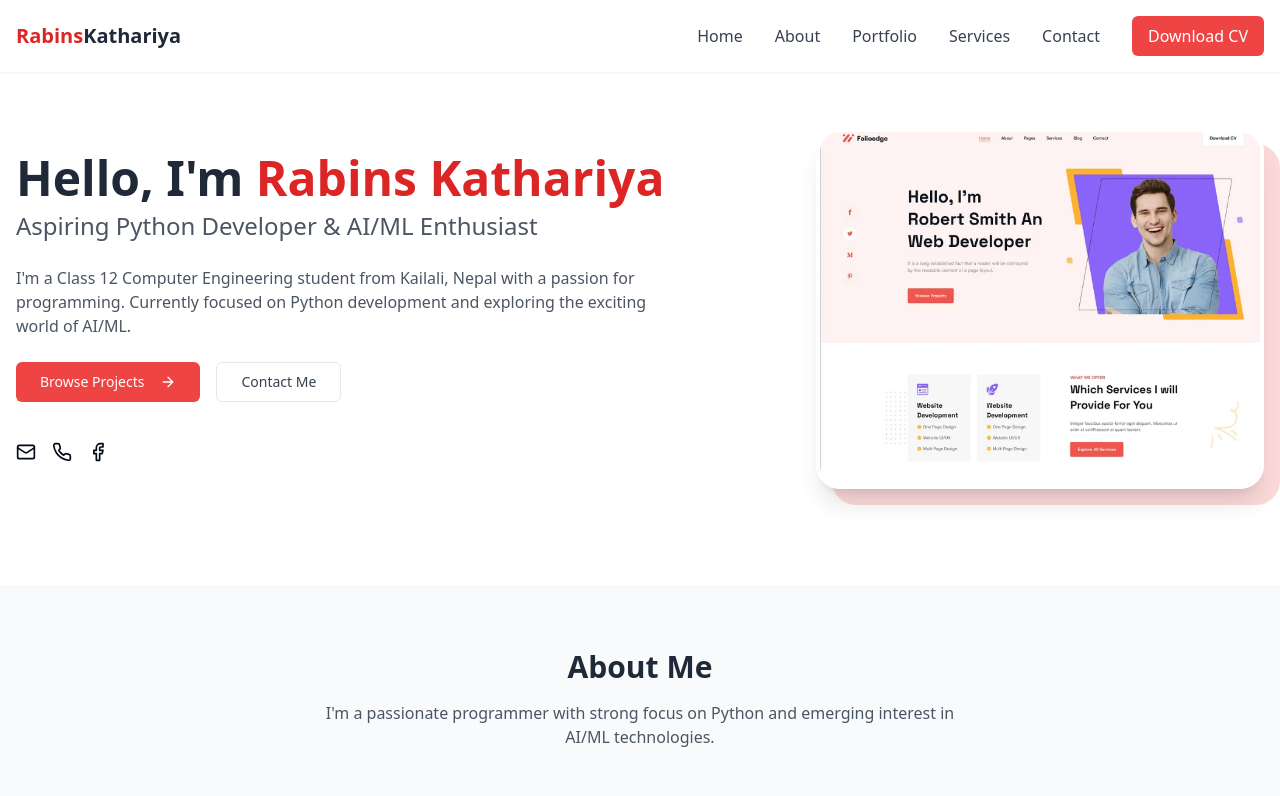
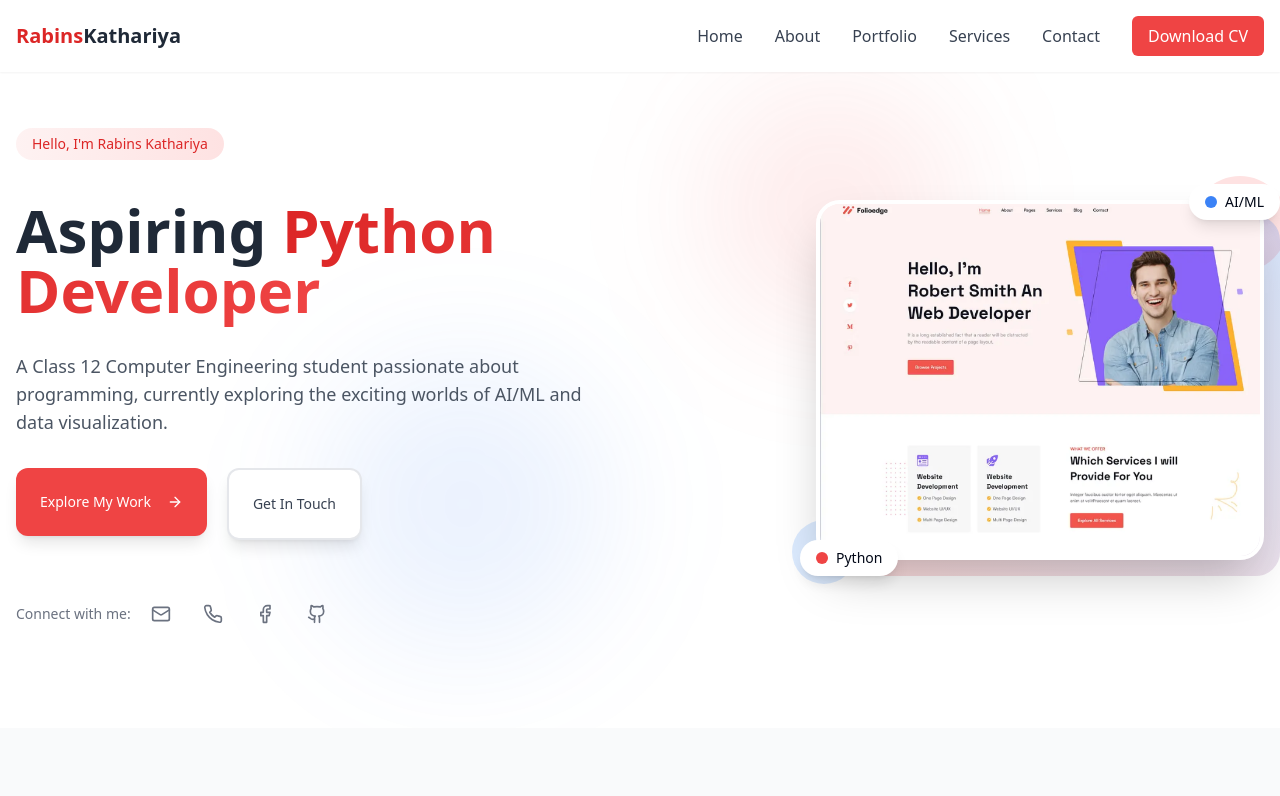
Before and after one commit to rabinsKathariya/rabins-portfolio-nexus, a React (Vite) app: page / in a window 1280 px wide. Shown: the top 796 px of the page. Built offline with nearby package versions, Linux system fonts and the light colour scheme.

Commit message:
Enhance hero section UI
Improve the design of the hero section for a more modern look.

```diff
--- a/src/components/SkillBar.tsx
+++ b/src/components/SkillBar.tsx
@@ -13,7 +13,7 @@ const SkillBar = ({ skill, level }: SkillBarProps) => {
       </div>
       <div className="h-2 bg-gray-200 rounded-full overflow-hidden">
         <div
-          className="h-full bg-brand-500 rounded-full transition-all duration-1000"
+          className="h-full bg-gradient-to-r from-brand-500 to-brand-600 rounded-full transition-all duration-1000 ease-out"
           style={{ width: `${level}%` }}
         ></div>
       </div>
--- a/src/components/SocialLinks.tsx
+++ b/src/components/SocialLinks.tsx
@@ -1,19 +1,20 @@
 
-import { Facebook, Mail, Phone } from "lucide-react";
+import { Facebook, Mail, Phone, Github, Linkedin, Instagram } from "lucide-react";
+import { cn } from "@/lib/utils";
 
-const SocialLinks = () => {
+const SocialLinks = ({ className }: { className?: string }) => {
   return (
-    <div className="flex space-x-4">
+    <div className={cn("flex items-center space-x-4", className)}>
       <a
         href="mailto:insrab464@gmail.com"
-        className="hover:text-brand-500 transition-colors"
+        className="hover:text-brand-500 transition-colors duration-300 hover:scale-110 transform p-2"
         aria-label="Email"
       >
         <Mail className="h-5 w-5" />
       </a>
       <a
         href="tel:+9779868375317"
-        className="hover:text-brand-500 transition-colors"
+        className="hover:text-brand-500 transition-colors duration-300 hover:scale-110 transform p-2"
         aria-label="Phone"
       >
         <Phone className="h-5 w-5" />
@@ -22,10 +23,19 @@ const SocialLinks = () => {
         href="https://www.facebook.com/rabins.kathariya.1"
         target="_blank"
         rel="noopener noreferrer"
-        className="hover:text-brand-500 transition-colors"
+        className="hover:text-brand-500 transition-colors duration-300 hover:scale-110 transform p-2"
         aria-label="Facebook"
       >
         <Facebook className="h-5 w-5" />
+      </a>
+      <a
+        href="https://github.com"
+        target="_blank"
+        rel="noopener noreferrer"
+        className="hover:text-brand-500 transition-colors duration-300 hover:scale-110 transform p-2"
+        aria-label="Github"
+      >
+        <Github className="h-5 w-5" />
       </a>
     </div>
   );
--- a/src/pages/Index.tsx
+++ b/src/pages/Index.tsx
@@ -7,7 +7,7 @@ import SocialLinks from "@/components/SocialLinks";
 import ProjectCard from "@/components/ProjectCard";
 import ServiceCard from "@/components/ServiceCard";
 
-import { ArrowRight } from "lucide-react";
+import { ArrowRight, Github, Linkedin, Instagram } from "lucide-react";
 
 const Index = () => {
   const services = [
@@ -70,50 +70,85 @@ const Index = () => {
     <>
       <Navbar />
 
-      {/* Hero Section */}
-      <section className="pt-28 pb-16 md:pt-32 md:pb-24">
-        <div className="container mx-auto px-4 grid grid-cols-1 lg:grid-cols-5 gap-8 items-center">
-          <div className="lg:col-span-3 space-y-6">
-            <div className="space-y-2 animate-fadeIn" style={{ animationDelay: "0.1s" }}>
-              <h1 className="text-4xl md:text-5xl font-bold text-gray-800">
-                Hello, I'm <span className="text-brand-600">Rabins Kathariya</span>
-              </h1>
-              <h2 className="text-xl md:text-2xl text-gray-600">
-                Aspiring Python Developer & AI/ML Enthusiast
-              </h2>
+      {/* Hero Section - Enhanced with modern UI */}
+      <section className="relative pt-24 pb-16 md:pt-32 md:pb-24 overflow-hidden">
+        {/* Background elements */}
+        <div className="absolute inset-0 z-0">
+          <div className="absolute top-20 right-1/4 w-64 h-64 bg-brand-500/10 rounded-full blur-3xl"></div>
+          <div className="absolute bottom-20 left-1/4 w-72 h-72 bg-blue-500/10 rounded-full blur-3xl"></div>
         </div>
 
-            <p className="text-gray-600 max-w-2xl animate-fadeIn" style={{ animationDelay: "0.3s" }}>
-              I'm a Class 12 Computer Engineering student from Kailali, Nepal with a passion for programming.
-              Currently focused on Python development and exploring the exciting world of AI/ML.
+        <div className="container mx-auto px-4 relative z-10">
+          <div className="grid grid-cols-1 lg:grid-cols-2 gap-12 lg:gap-8 items-center">
+            <div className="space-y-8">
+              {/* Text gradient for name */}
+              <div className="inline-block px-4 py-1.5 bg-gradient-to-r from-brand-50 to-brand-100 text-brand-600 rounded-full text-sm font-medium mb-2 animate-fadeIn" style={{ animationDelay: "0.1s" }}>
+                Hello, I'm Rabins Kathariya
+              </div>
+
+              <h1 className="text-4xl md:text-5xl lg:text-6xl font-bold leading-tight animate-fadeIn" style={{ animationDelay: "0.2s" }}>
+                <span className="text-gray-800">Aspiring </span>
+                <span className="bg-gradient-to-r from-brand-600 to-brand-500 bg-clip-text text-transparent">
+                  Python Developer
+                </span>
+              </h1>
+
+              <p className="text-lg text-gray-600 max-w-xl animate-fadeIn" style={{ animationDelay: "0.3s" }}>
+                A Class 12 Computer Engineering student passionate about programming,
+                currently exploring the exciting worlds of AI/ML and data visualization.
               </p>
 
-            <div className="flex flex-wrap gap-4 animate-fadeIn" style={{ animationDelay: "0.5s" }}>
+              {/* CTA buttons with improved styling */}
+              <div className="flex flex-wrap gap-5 animate-fadeIn" style={{ animationDelay: "0.4s" }}>
                 <Link to="/portfolio">
-                <Button className="bg-brand-500 hover:bg-brand-600 text-white px-6 py-3">
-                  Browse Projects <ArrowRight className="ml-2 h-4 w-4" />
+                  <Button className="bg-brand-500 hover:bg-brand-600 transition-all duration-300 shadow-lg hover:shadow-brand-500/25 rounded-xl text-white px-6 py-6 h-auto">
+                    Explore My Work
+                    <ArrowRight className="ml-2 h-4 w-4" />
                   </Button>
                 </Link>
                 <Link to="/contact">
-                <Button className="bg-white border border-gray-200 hover:bg-gray-50 text-gray-700 px-6 py-3">
-                  Contact Me
+                  <Button className="bg-white border-2 border-gray-200 hover:border-brand-200 hover:bg-gray-50 shadow-lg transition-all duration-300 rounded-xl text-gray-700 px-6 py-6 h-auto">
+                    Get In Touch
                   </Button>
                 </Link>
               </div>
 
-            <div className="pt-4 animate-fadeIn" style={{ animationDelay: "0.7s" }}>
+              {/* Enhanced social links */}
+              <div className="pt-6 animate-fadeIn" style={{ animationDelay: "0.5s" }}>
+                <div className="flex items-center gap-3 text-gray-500">
+                  <span className="text-sm font-medium">Connect with me:</span>
                   <SocialLinks />
                 </div>
               </div>
+            </div>
 
-          <div className="lg:col-span-2 flex justify-center lg:justify-end animate-fadeIn" style={{ animationDelay: "0.3s" }}>
+            <div className="flex justify-center lg:justify-end animate-fadeIn" style={{ animationDelay: "0.3s" }}>
               <div className="relative">
-              <div className="absolute inset-0 bg-brand-500/20 rounded-3xl transform translate-x-4 translate-y-4"></div>
+                {/* Decorative elements */}
+                <div className="absolute -top-6 -right-6 w-24 h-24 bg-brand-100 rounded-full"></div>
+                <div className="absolute -bottom-6 -left-6 w-16 h-16 bg-blue-100 rounded-full"></div>
+
+                {/* Main image with enhanced styling */}
+                <div className="relative z-10">
+                  <div className="absolute inset-0 bg-gradient-to-tr from-brand-500/20 to-blue-500/20 rounded-3xl transform translate-x-4 translate-y-4"></div>
                   <img
                     src="/lovable-uploads/ca6c3fe7-8d8b-40cb-9eb4-3184fcba63aa.png"
                     alt="Rabins Kathariya"
-                className="w-full max-w-md h-auto rounded-3xl border-4 border-white shadow-xl relative z-10"
+                    className="w-full max-w-md h-auto rounded-3xl border-4 border-white shadow-2xl relative z-10 object-cover"
                   />
+                </div>
+
+                {/* Tech stack tags */}
+                <div className="absolute -bottom-4 -left-4 bg-white px-4 py-2 rounded-full shadow-lg z-20 flex items-center gap-2">
+                  <span className="h-3 w-3 bg-brand-500 rounded-full"></span>
+                  <span className="text-sm font-medium">Python</span>
+                </div>
+
+                <div className="absolute -top-4 -right-4 bg-white px-4 py-2 rounded-full shadow-lg z-20 flex items-center gap-2">
+                  <span className="h-3 w-3 bg-blue-500 rounded-full"></span>
+                  <span className="text-sm font-medium">AI/ML</span>
+                </div>
+              </div>
             </div>
           </div>
         </div>
```
Lines whose indentation alone changed are shown as unchanged.
